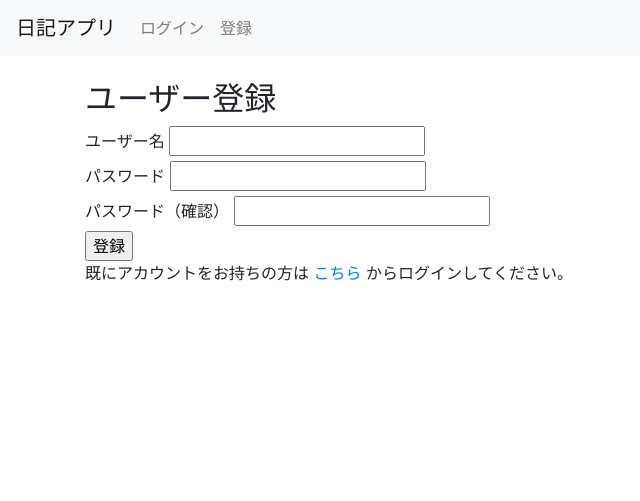
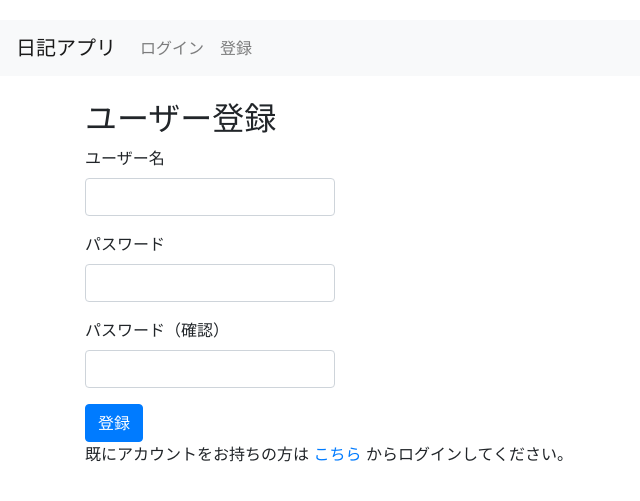
Before and after one commit to hotetsu8/evaluate_diary, a Flask app: page /register in a window 1280 px wide. Shown: the top 501 px of the page, without its empty margins (0-640 px from the left). Run offline with Flask 3, Linux system fonts and the light colour scheme; some libraries are stand-ins or nearby versions.

Commit message:
thirteenth commit

```diff
--- a/static/css/style.css
+++ b/static/css/style.css
@@ -5,3 +5,6 @@ body {
 .navbar {
     margin-bottom: 20px;
 }
+.form-group input {
+    width: 250px;  /* 必要に応じてサイズを調整 */
+}
--- a/templates/layout.html
+++ b/templates/layout.html
@@ -5,6 +5,7 @@
     <meta name="viewport" content="width=device-width, initial-scale=1.0">
     <title>日記アプリ</title>
     <link rel="stylesheet" href="https://stackpath.bootstrapcdn.com/bootstrap/4.5.2/css/bootstrap.min.css">
+    <link rel="stylesheet" href="{{ url_for('static', filename='css/style.css') }}">
 </head>
 <body>
     <nav class="navbar navbar-expand-lg navbar-light bg-light">
--- a/templates/login.html
+++ b/templates/login.html
@@ -5,13 +5,13 @@
     {{ form.hidden_tag() }}
     <div class="form-group">
         {{ form.username.label }}
-        {{ form.username(class="form-control", required=true) }}
+        {{ form.username(class="form-control") }}
     </div>
     <div class="form-group">
         {{ form.password.label }}
-        {{ form.password(class="form-control", required=true) }}
+        {{ form.password(class="form-control") }}
     </div>
-    <button type="submit" class="btn btn-primary">ログイン</button>
+    <input type="submit" value="ログイン" class="btn btn-primary">
 </form>
 <p>アカウントをお持ちでない方は <a href="{{ url_for('register') }}">こちら</a> から登録してください。</p>
 {% endblock %}
--- a/templates/register.html
+++ b/templates/register.html
@@ -3,19 +3,19 @@
 <h2>ユーザー登録</h2>
 <form method="POST">
     {{ form.hidden_tag() }}
-    <div>
+    <div class="form-group">
         {{ form.username.label }}
-        {{ form.username(size=20) }}
+        {{ form.username(class="form-control") }}
     </div>
-    <div>
+    <div class="form-group">
         {{ form.password.label }}
-        {{ form.password(size=20) }}
+        {{ form.password(class="form-control") }}
     </div>
-    <div>
+    <div class="form-group">
         {{ form.confirm_password.label }}
-        {{ form.confirm_password(size=20) }}
+        {{ form.confirm_password(class="form-control") }}
     </div>
-    <input type="submit" value="登録">
+    <input type="submit" value="登録" class="btn btn-primary">
 </form>
 <p>既にアカウントをお持ちの方は <a href="{{ url_for('login') }}">こちら</a> からログインしてください。</p>
 {% endblock %}
```
Also changed, not shown: diaries.db.
